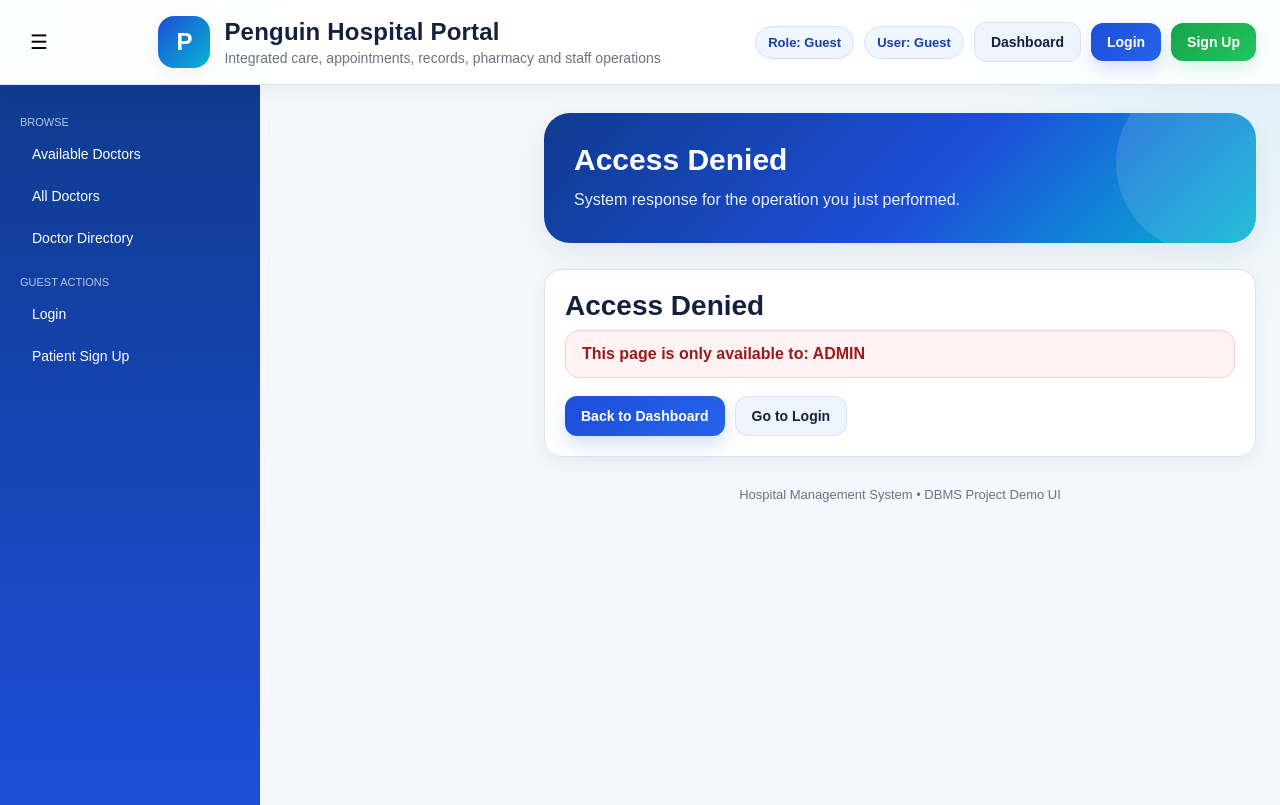
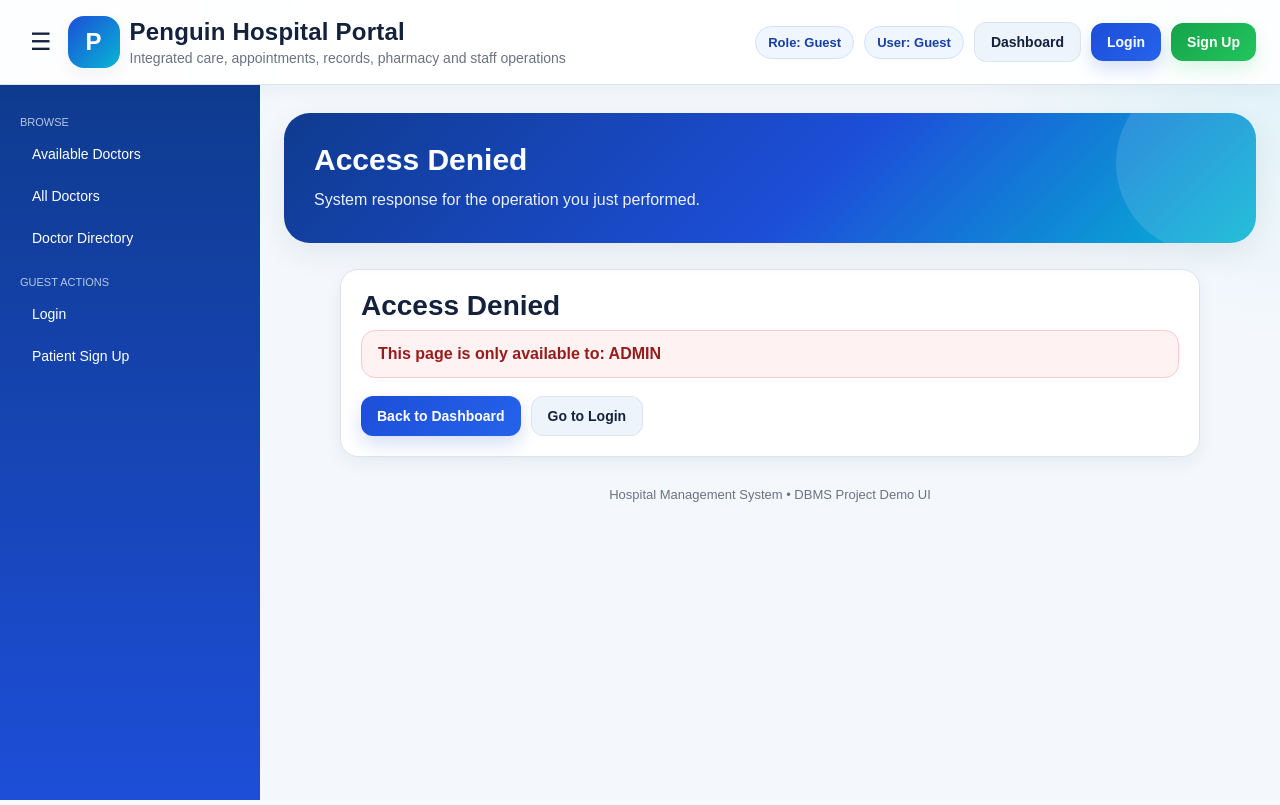
Before and after one commit to Sidh-Virmani/Hospital-Management-System, a Flask app: page /add_doctor in a window 1280 px wide. Run offline with Flask 3, Linux system fonts and the light colour scheme.

Commit message:
Minor UI bug fix

```diff
--- a/src/templates/base.html
+++ b/src/templates/base.html
@@ -61,14 +61,15 @@
         }
 
         .topbar-inner {
-            max-width: 1380px;
-            margin: 0 auto;
-            padding: 16px 24px;
+            width: 100%;
+            max-width: none;
+            margin: 0;
+            padding: 16px 18px;
             display: flex;
             justify-content: space-between;
             align-items: center;
-            gap: 20px;
-            flex-wrap: wrap;
+            gap: 12px;
+            flex-wrap: nowrap;
         }
 
         .brand-wrap {
@@ -606,49 +607,94 @@
 /* Layout */
 .layout {
     display: flex;
+    align-items: stretch;
+}
+
+/* Topbar alignment */
+.topbar-inner {
+    max-width: 1380px;
+    margin: 0 auto;
+    padding: 16px 24px;
+    display: flex;
+    justify-content: space-between;
+    align-items: center;
+    gap: 16px;
+    flex-wrap: nowrap;
+}
+
+.topbar-left {
+    display: flex;
+    align-items: center;
+    gap: 10px;
+    min-width: 0;
+    flex: 1;
+}
+
+.brand-wrap {
+    display: flex;
+    align-items: center;
+    gap: 10px;
+    min-width: 0;
+}
+
+.brand {
+    min-width: 0;
+}
+
+.brand h1,
+.brand p {
+    white-space: nowrap;
+    overflow: hidden;
+    text-overflow: ellipsis;
+}
+
+.top-actions {
+    display: flex;
+    align-items: center;
+    justify-content: flex-end;
+    gap: 10px;
+    flex-wrap: wrap;
+    margin-left: auto;
+}
+
+/* Toggle button */
+.toggle-btn {
+    font-size: 24px;
+    background: none;
+    border: none;
+    cursor: pointer;
+    padding: 4px 6px;
+    margin: 0;
+    line-height: 1;
+    color: var(--text);
+    flex-shrink: 0;
 }
 
 /* Sidebar */
 .sidebar {
     width: 260px;
-    min-height: calc(100vh - 80px);
+    flex-shrink: 0;
+    min-height: calc(100vh - 85px);
     background: linear-gradient(180deg, #0f3b8f, #1d4ed8);
     color: white;
     padding: 20px;
     position: sticky;
-    top: 80px;
+    top: 85px;
     overflow-y: auto;
+    transition: width 0.3s ease, padding 0.3s ease;
 }
 
 .sidebar.collapsed {
     width: 70px;
+    padding: 20px 10px;
 }
 
 .sidebar.collapsed .sidebar-section {
     display: none;
 }
-/* Hide text when collapsed */
+
 .sidebar.collapsed a span {
     display: none;
-}
-
-/* Main content shift */
-.main-content {
-    margin-left: 260px;
-    transition: all 0.3s ease;
-}
-
-.main-content.expanded {
-    margin-left: 70px;
-}
-
-/* Toggle button */
-.toggle-btn {
-    font-size: 20px;
-    background: none;
-    border: none;
-    cursor: pointer;
-    margin-right: 10px;
 }
 
 .sidebar-group {
@@ -677,9 +723,18 @@
     background: rgba(255,255,255,0.2);
 }
 
-/* Main */
+/* Main content */
 .main-content {
     flex: 1;
+    min-width: 0;
+    margin-left: 0;
+    transition: all 0.3s ease;
+}
+
+.container {
+    max-width: 1380px;
+    margin: 0 auto;
+    padding: 28px 24px 40px;
 }
 
         @media (max-width: 1050px) {
@@ -697,6 +752,20 @@
         @media (max-width: 768px) {
     .topbar-inner {
         align-items: flex-start;
+        flex-wrap: wrap;
+    }
+
+    .topbar-left {
+        width: 100%;
+    }
+
+    .top-actions {
+        display: flex;
+        align-items: center;
+        justify-content: flex-end;
+        gap: 8px;
+        flex-wrap: wrap;
+        margin-left: auto;
     }
 
     .container {
@@ -715,6 +784,19 @@
     .mini-grid {
         grid-template-columns: 1fr;
     }
+
+    .sidebar {
+        width: 70px;
+        padding: 20px 10px;
+    }
+
+    .sidebar .sidebar-section {
+        display: none;
+    }
+
+    .sidebar a span {
+        display: none;
+    }
 }
     </style>
 
@@ -723,12 +805,15 @@
 <body>
     <div class="topbar">
     <div class="topbar-inner">
-            <button id="sidebarToggle" class="toggle-btn">☰</button>
+        <div class="topbar-left">
+            <button id="sidebarToggle" class="toggle-btn" type="button">☰</button>
+
             <div class="brand-wrap">
                 <div class="brand-icon">P</div>
                 <div class="brand">
                     <h1>Penguin Hospital Portal</h1>
                     <p>Integrated care, appointments, records, pharmacy and staff operations</p>
+                </div>
             </div>
         </div>
 
@@ -739,7 +824,6 @@
             <span class="pill">User: {{ session.get('username', 'Guest') }}</span>
 
             <a class="btn btn-light" href="{{ url_for('home') }}">Dashboard</a>
-                <!-- <a class="btn btn-light" href="{{ url_for('read_bp.available_doctors') }}">Doctors</a> -->
 
             {% if session.get('role') == 'GUEST' %}
                 <a class="btn" href="{{ url_for('auth_bp.login') }}">Login</a>
```
Lines whose indentation alone changed are shown as unchanged.
